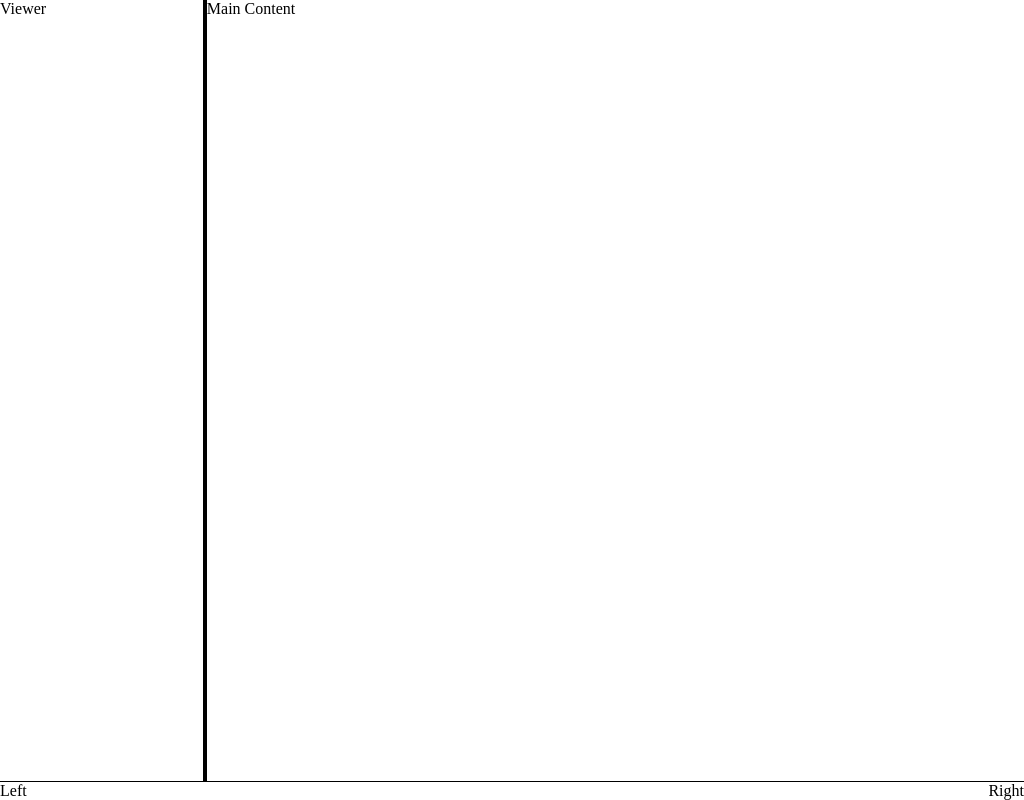
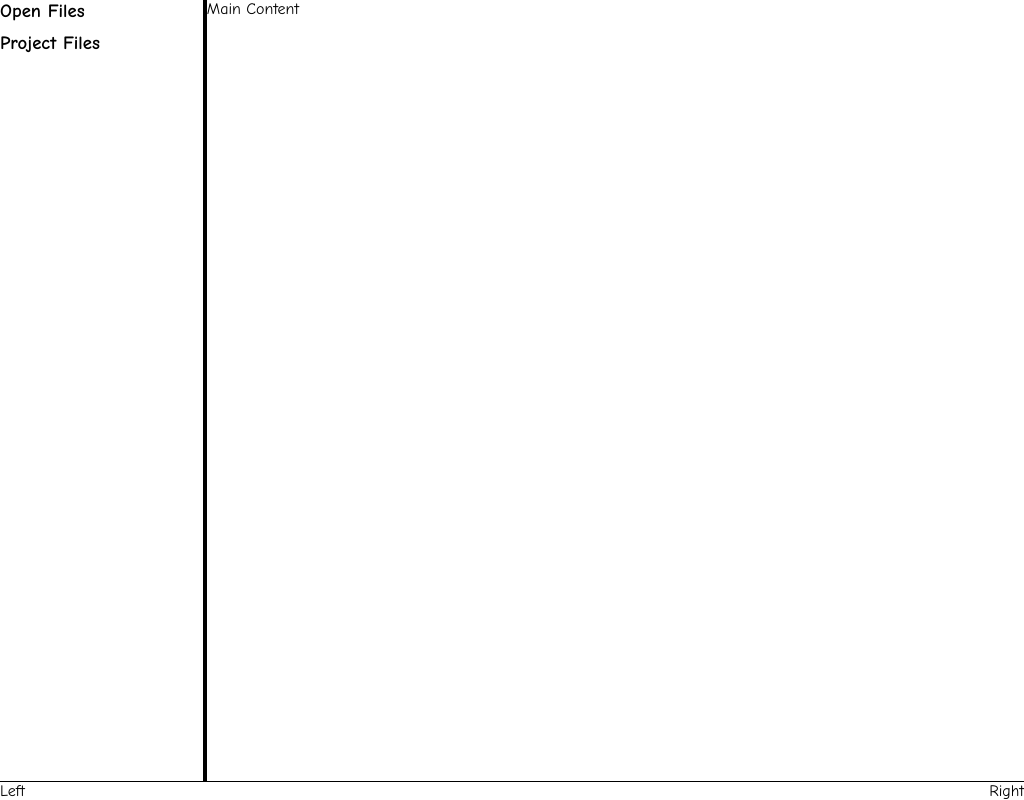
Before and after one commit to sanchez/Titan2, an Electron app: page src/index.html in a window 1024 px wide. Drawn offline with Linux system fonts and the light colour scheme; no server answers.

Commit message:
Added area for open files and project files

```diff
--- a/src/index.html
+++ b/src/index.html
@@ -7,7 +7,15 @@
     <body onload="documentReady()">
         <div class="root-container">
             <div class="root-main" id="file-flex">
-                <div id="file-viewer">Viewer</div>
+                <div id="file-viewer">
+                    <div>
+                        <h3>Open Files</h3>
+                    </div>
+                    <div class="spacer"></div>
+                    <div>
+                        <h3>Project Files</h3>
+                    </div>
+                </div>
                 <div id="file-main">Main Content</div>
             </div>
             <div class="root-status">
--- a/src/styles/_layout.scss
+++ b/src/styles/_layout.scss
@@ -25,9 +25,15 @@
     }
 }
 
+#file-viewer {
+    display: flex;
+    flex-direction: column;
+}
+
 html, body, .root-container {
     height: 100%;
     width: 100%;
+    font-family: "Comic Sans MS", sans-serif;
 }
 
 .root-main, .root-status {
@@ -42,3 +48,11 @@ html, body, .root-container {
         background-color: $gutter-color;
     }
 }
+
+.spacer {
+    height: 10px;
+}
+
+h3 {
+    margin: 0px;
+}
```
Also changed, not shown: src/styles/style.css.
